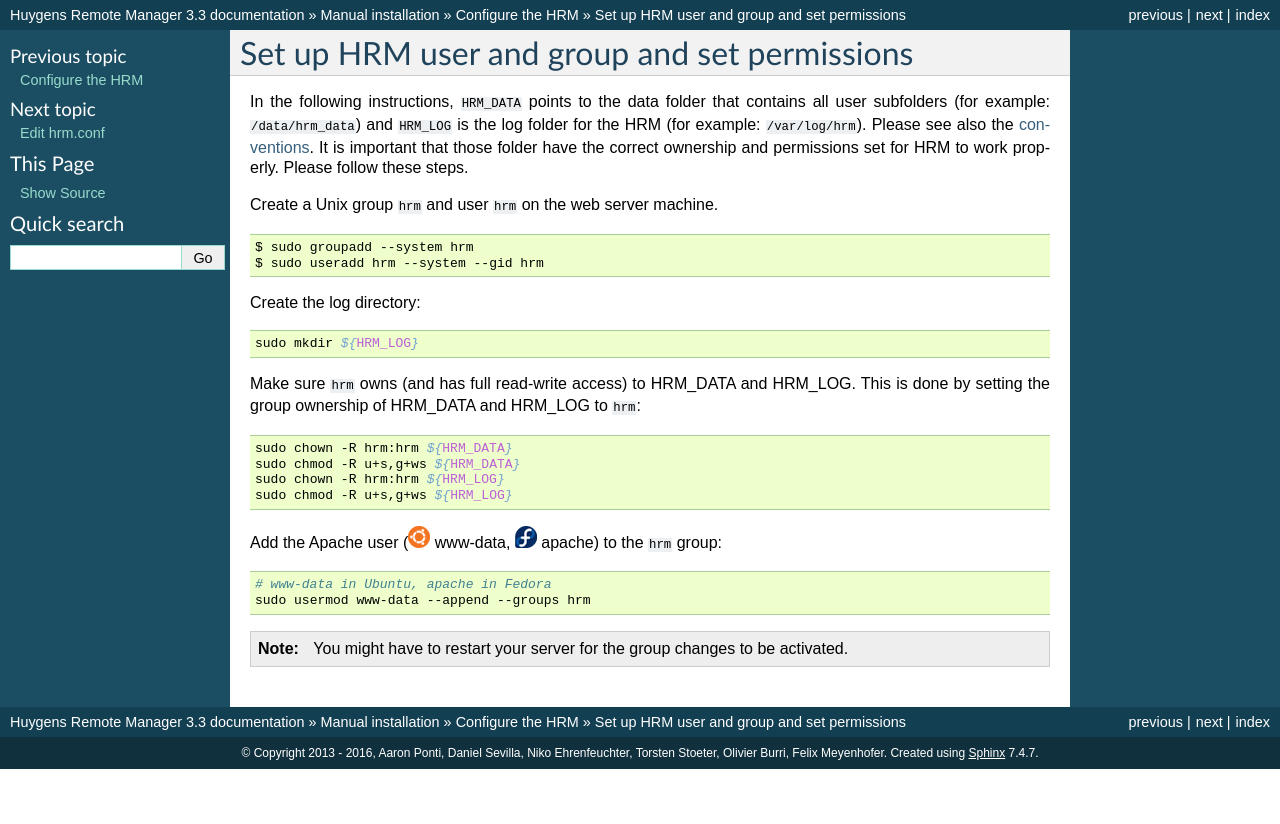
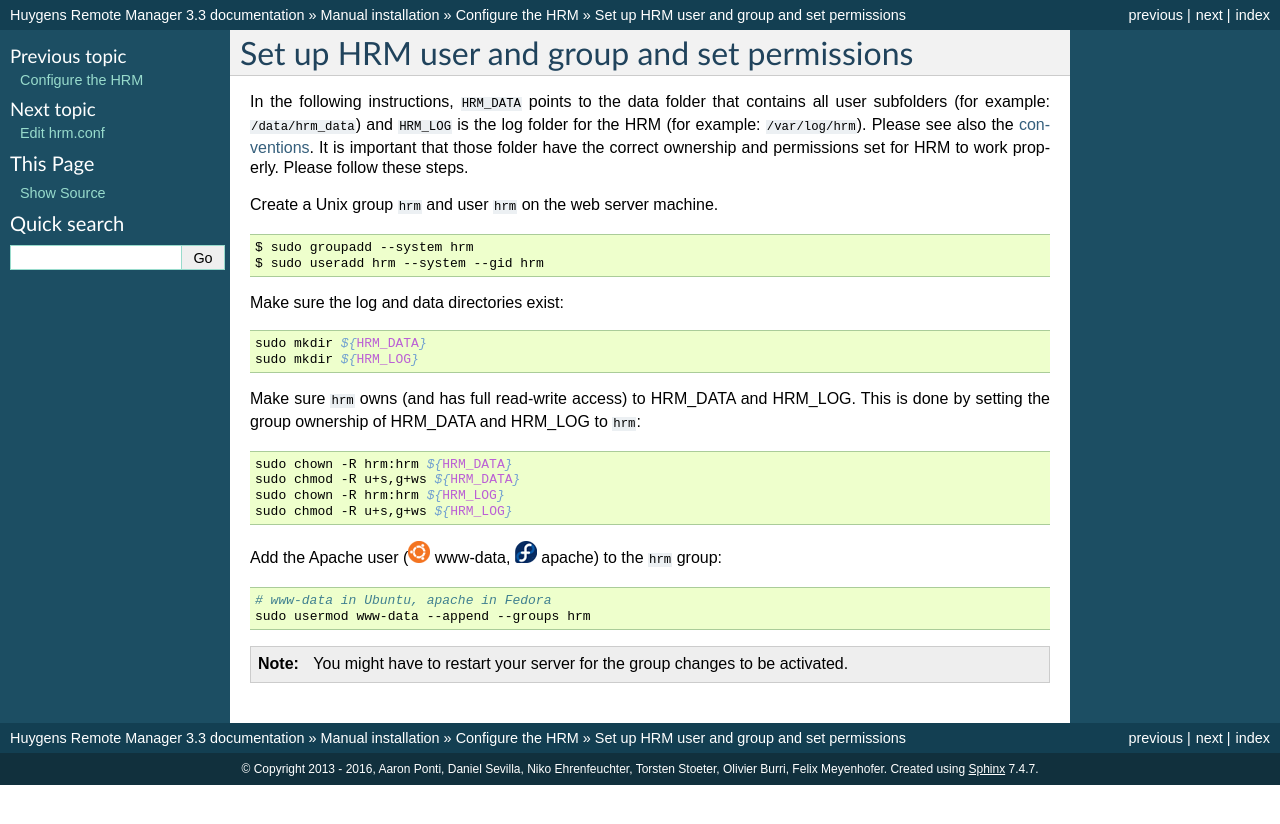
Before and after one commit to aarpon/hrm_docs, a Sphinx documentation site: the page built from docs/admin/hrm_user_group_perm.rst, in a window 1280 px wide. Shown: the top 824 px of the page. Built offline with Sphinx 7.4.7, drawn with Linux system fonts in a browser that asks for light colours.

Commit message:
Make sure the data directory gets created as well

```diff
--- a/docs/admin/hrm_user_group_perm.rst
+++ b/docs/admin/hrm_user_group_perm.rst
@@ -17,10 +17,11 @@ Create a Unix group ``hrm`` and user ``hrm`` on the web server machine.
     $ sudo groupadd --system hrm
     $ sudo useradd hrm --system --gid hrm
 
-Create the log directory:
+Make sure the log and data directories exist:
 
 .. code-block:: sh
 
+    sudo mkdir ${HRM_DATA}
     sudo mkdir ${HRM_LOG}
 
 Make sure ``hrm`` owns (and has full read-write access) to HRM_DATA and HRM_LOG.
```
